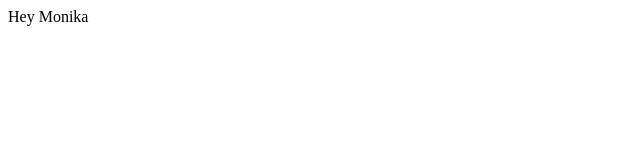
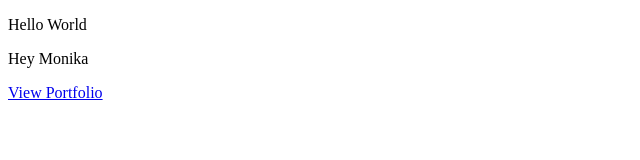
Before and after one commit to reubencrasto/reubencrasto.github.io, a plain HTML site: page index.html in a window 1280 px wide. Shown: the whole page, without its empty margins (0-640 px from the left). Drawn offline with Linux system fonts and the light colour scheme.

Commit message:
Adding a header

```diff
--- a/index.html
+++ b/index.html
@@ -1,8 +1,10 @@
+<!DOCTYPE html>
 <html>
     <head>
-
+        <p>Hello World</p>
     </head>
     <body>
         <p>Hey Monika</p>
+        <a href="https://www.reubencrasto.com/">View Portfolio</a>
     </body>
 </html>
```
